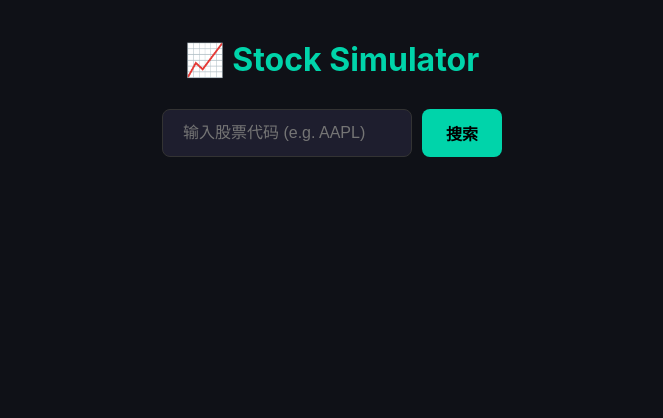
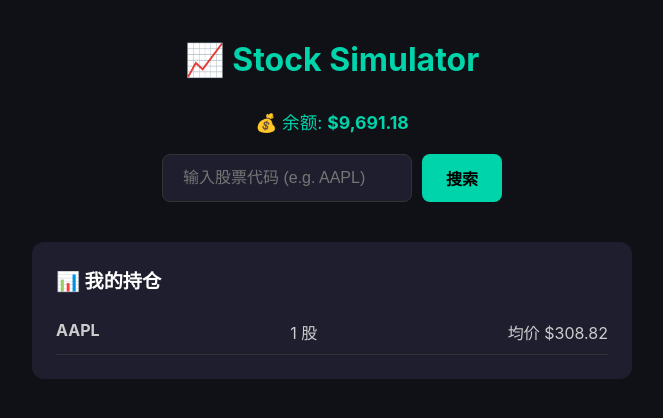
Before and after one commit to Vivian-Liu0906/Stock-simulator, a Flask app: page / in a window 1280 px wide. Shown: the top 418 px of the page, without its empty margins (308-971 px from the left). Run offline with Flask 3, Linux system fonts and the light colour scheme.

Commit message:
添加虚拟买入卖出功能和持仓面板

```diff
--- a/app.py
+++ b/app.py
@@ -1,7 +1,27 @@
-from flask import Flask, render_template, request, jsonify
+from flask import Flask, render_template, jsonify, request
+from flask_sqlalchemy import SQLAlchemy
 import yfinance as yf
 
 app = Flask(__name__)
+app.config['SQLALCHEMY_DATABASE_URI'] = 'sqlite:///portfolio.db'
+db = SQLAlchemy(app)
+
+# 数据库模型
+class Portfolio(db.Model):
+    id = db.Column(db.Integer, primary_key=True)
+    symbol = db.Column(db.String(10), nullable=False)
+    shares = db.Column(db.Float, nullable=False)
+    avg_price = db.Column(db.Float, nullable=False)
+
+class User(db.Model):
+    id = db.Column(db.Integer, primary_key=True)
+    balance = db.Column(db.Float, default=10000.0)
+
+with app.app_context():
+    db.create_all()
+    if not User.query.first():
+        db.session.add(User(balance=10000.0))
+        db.session.commit()
 
 @app.route('/')
 def home():
@@ -19,5 +39,72 @@ def get_stock(symbol):
         'low': info.get('dayLow', 'N/A'),
     })
 
+@app.route('/stock/<symbol>/history')
+def get_history(symbol):
+    ticker = yf.Ticker(symbol)
+    hist = ticker.history(period='1mo')
+    dates = hist.index.strftime('%m/%d').tolist()
+    prices = round(hist['Close'], 2).tolist()
+    return jsonify({'dates': dates, 'prices': prices})
+
+@app.route('/portfolio')
+def get_portfolio():
+    user = User.query.first()
+    holdings = Portfolio.query.all()
+    return jsonify({
+        'balance': round(user.balance, 2),
+        'holdings': [{'symbol': h.symbol, 'shares': h.shares, 'avg_price': h.avg_price} for h in holdings]
+    })
+
+@app.route('/buy', methods=['POST'])
+def buy():
+    data = request.json
+    symbol = data['symbol'].upper()
+    shares = float(data['shares'])
+
+    ticker = yf.Ticker(symbol)
+    price = ticker.info.get('currentPrice')
+    if not price:
+        return jsonify({'error': '找不到股票价格'}), 400
+
+    total = price * shares
+    user = User.query.first()
+    if user.balance < total:
+        return jsonify({'error': '余额不足'}), 400
+
+    user.balance -= total
+    holding = Portfolio.query.filter_by(symbol=symbol).first()
+    if holding:
+        total_shares = holding.shares + shares
+        holding.avg_price = (holding.avg_price * holding.shares + price * shares) / total_shares
+        holding.shares = total_shares
+    else:
+        db.session.add(Portfolio(symbol=symbol, shares=shares, avg_price=price))
+
+    db.session.commit()
+    return jsonify({'message': f'成功买入 {shares} 股 {symbol}', 'balance': round(user.balance, 2)})
+
+@app.route('/sell', methods=['POST'])
+def sell():
+    data = request.json
+    symbol = data['symbol'].upper()
+    shares = float(data['shares'])
+
+    holding = Portfolio.query.filter_by(symbol=symbol).first()
+    if not holding or holding.shares < shares:
+        return jsonify({'error': '持仓不足'}), 400
+
+    ticker = yf.Ticker(symbol)
+    price = ticker.info.get('currentPrice')
+
+    user = User.query.first()
+    user.balance += price * shares
+    holding.shares -= shares
+    if holding.shares == 0:
+        db.session.delete(holding)
+
+    db.session.commit()
+    return jsonify({'message': f'成功卖出 {shares} 股 {symbol}', 'balance': round(user.balance, 2)})
+
 if __name__ == '__main__':
     app.run(debug=True)
--- /dev/null
+++ b/static/main.js
@@ -0,0 +1,111 @@
+let chart = null;
+let currentSymbol = null;
+
+async function searchStock() {
+    const symbol = document.getElementById('symbolInput').value.toUpperCase();
+    if (!symbol) return;
+    currentSymbol = symbol;
+
+    const response = await fetch(`/stock/${symbol}`);
+    const data = await response.json();
+
+    document.getElementById('stockName').textContent = data.name;
+    document.getElementById('stockPrice').textContent = `$${data.price}`;
+
+    const changeEl = document.getElementById('stockChange');
+    const change = data.change.toFixed(2);
+    changeEl.textContent = `${change > 0 ? '▲' : '▼'} ${Math.abs(change)}%`;
+    changeEl.className = `stock-change ${change > 0 ? 'positive' : 'negative'}`;
+
+    document.getElementById('stockHigh').textContent = `$${data.high}`;
+    document.getElementById('stockLow').textContent = `$${data.low}`;
+    document.getElementById('stockCard').style.display = 'block';
+    document.getElementById('tradeMessage').textContent = '';
+
+    const histRes = await fetch(`/stock/${symbol}/history`);
+    const histData = await histRes.json();
+    renderChart(histData.dates, histData.prices);
+}
+
+function renderChart(dates, prices) {
+    if (chart) chart.destroy();
+    const ctx = document.getElementById('priceChart').getContext('2d');
+    chart = new Chart(ctx, {
+        type: 'line',
+        data: {
+            labels: dates,
+            datasets: [{
+                label: '收盘价',
+                data: prices,
+                borderColor: '#00d4aa',
+                backgroundColor: 'rgba(0, 212, 170, 0.1)',
+                borderWidth: 2,
+                pointRadius: 3,
+                fill: true,
+                tension: 0.4
+            }]
+        },
+        options: {
+            responsive: true,
+            plugins: { legend: { labels: { color: '#fff' } } },
+            scales: {
+                x: { ticks: { color: '#aaa' }, grid: { color: '#333' } },
+                y: { ticks: { color: '#aaa' }, grid: { color: '#333' } }
+            }
+        }
+    });
+}
+
+async function tradeStock(action) {
+    if (!currentSymbol) return;
+    const shares = document.getElementById('sharesInput').value;
+
+    const response = await fetch(`/${action}`, {
+        method: 'POST',
+        headers: { 'Content-Type': 'application/json' },
+        body: JSON.stringify({ symbol: currentSymbol, shares: shares })
+    });
+
+    const data = await response.json();
+    const msgEl = document.getElementById('tradeMessage');
+
+    if (data.error) {
+        msgEl.style.color = '#ff6b6b';
+        msgEl.textContent = `❌ ${data.error}`;
+    } else {
+        msgEl.style.color = '#00d4aa';
+        msgEl.textContent = `✅ ${data.message}`;
+        document.getElementById('balance').textContent = `$${data.balance.toLocaleString()}`;
+        loadPortfolio();
+    }
+}
+
+async function loadPortfolio() {
+    const res = await fetch('/portfolio');
+    const data = await res.json();
+
+    document.getElementById('balance').textContent = `$${data.balance.toLocaleString()}`;
+
+    const list = document.getElementById('holdingsList');
+    if (data.holdings.length === 0) {
+        list.innerHTML = '<p style="color:#aaa">暂无持仓</p>';
+        return;
+    }
+
+    list.innerHTML = data.holdings.map(h => `
+        <div class="holding-row">
+            <span><strong>${h.symbol}</strong></span>
+            <span>${h.shares} 股</span>
+            <span>均价 $${h.avg_price.toFixed(2)}</span>
+        </div>
+    `).join('');
+
+    document.getElementById('holdingsCard').style.display = 'block';
+}
+
+document.addEventListener('DOMContentLoaded', function() {
+    document.getElementById('symbolInput').addEventListener('keypress', function(e) {
+        if (e.key === 'Enter') searchStock();
+    });
+    loadPortfolio();
+});
--- a/static/style.css
+++ b/static/style.css
@@ -57,3 +57,68 @@ button:hover { background: #00b894; }
     margin-top: 16px;
     color: #aaa;
 }
+
+.portfolio-bar {
+    text-align: center;
+    margin-bottom: 20px;
+    font-size: 1.1rem;
+    color: #00d4aa;
+}
+
+.trade-bar {
+    display: flex;
+    gap: 10px;
+    margin-top: 20px;
+    align-items: center;
+}
+
+.trade-bar input {
+    width: 100px;
+}
+
+.buy-btn {
+    background: #00d4aa;
+    color: #000;
+    border: none;
+    padding: 10px 20px;
+    border-radius: 8px;
+    font-weight: bold;
+    cursor: pointer;
+}
+
+.sell-btn {
+    background: #ff6b6b;
+    color: #fff;
+    border: none;
+    padding: 10px 20px;
+    border-radius: 8px;
+    font-weight: bold;
+    cursor: pointer;
+}
+
+#tradeMessage {
+    margin-top: 12px;
+    font-size: 0.95rem;
+    color: #00d4aa;
+}
+
+.holdings-card {
+    max-width: 600px;
+    margin: 20px auto;
+    background: #1e1e2e;
+    border-radius: 12px;
+    padding: 24px;
+}
+
+.holdings-card h2 {
+    margin-bottom: 16px;
+    font-size: 1.2rem;
+}
+
+.holding-row {
+    display: flex;
+    justify-content: space-between;
+    padding: 10px 0;
+    border-bottom: 1px solid #333;
+    color: #ccc;
+}
--- a/templates/index.html
+++ b/templates/index.html
@@ -8,6 +8,10 @@
 </head>
 <body>
     <h1>📈 Stock Simulator</h1>
+
+    <div class="portfolio-bar" id="portfolioBar">
+        <span>💰 余额: <strong id="balance">$10,000.00</strong></span>
+    </div>
 
     <div class="search-bar">
         <input type="text" id="symbolInput" placeholder="输入股票代码 (e.g. AAPL)" />
@@ -22,33 +26,21 @@
             <span>今日最高: <strong id="stockHigh"></strong></span>
             <span>今日最低: <strong id="stockLow"></strong></span>
         </div>
+        <canvas id="priceChart" style="margin-top: 24px;"></canvas>
+
+        <div class="trade-bar">
+            <input type="number" id="sharesInput" placeholder="股数" min="1" value="1" />
+            <button class="buy-btn" onclick="tradeStock('buy')">买入</button>
+            <button class="sell-btn" onclick="tradeStock('sell')">卖出</button>
+        </div>
+        <div id="tradeMessage"></div>
     </div>
 
-    <script>
-        async function searchStock() {
-            const symbol = document.getElementById('symbolInput').value.toUpperCase();
-            if (!symbol) return;
+    <div class="holdings-card" id="holdingsCard">
+        <h2>📊 我的持仓</h2>
+        <div id="holdingsList"></div>
+    </div>
 
-            const response = await fetch(`/stock/${symbol}`);
-            const data = await response.json();
-
-            document.getElementById('stockName').textContent = data.name;
-            document.getElementById('stockPrice').textContent = `$${data.price}`;
-
-            const changeEl = document.getElementById('stockChange');
-            const change = data.change.toFixed(2);
-            changeEl.textContent = `${change > 0 ? '▲' : '▼'} ${Math.abs(change)}%`;
-            changeEl.className = `stock-change ${change > 0 ? 'positive' : 'negative'}`;
-
-            document.getElementById('stockHigh').textContent = `$${data.high}`;
-            document.getElementById('stockLow').textContent = `$${data.low}`;
-
-            document.getElementById('stockCard').style.display = 'block';
-        }
-
-        document.getElementById('symbolInput').addEventListener('keypress', function(e) {
-            if (e.key === 'Enter') searchStock();
-        });
-    </script>
+    <script src="{{ url_for('static', filename='main.js') }}"></script>
 </body>
 </html>
```
Also changed, not shown: instance/portfolio.db (added).
